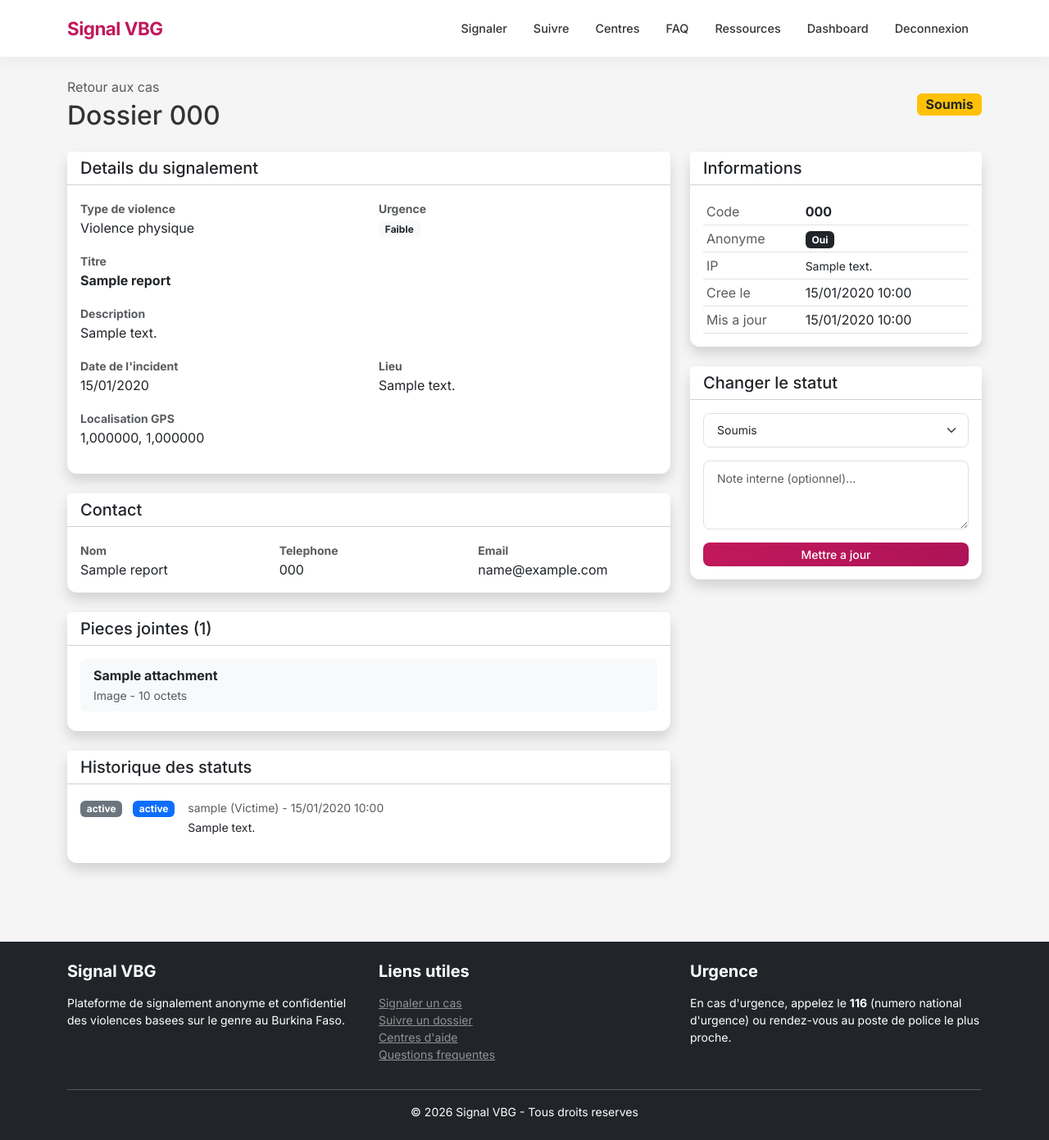
After one commit to Isaac-code-ux643/signal-vbg, a Django app: page /tableau-de-bord/cas/1/ in a window 1280 px wide. The commit adds this page. Shown: the whole page at 82% size. Run offline with Django 5.2, Linux system fonts and the light colour scheme; a user stored in the database is signed in; tables that the repository leaves empty hold one stand-in row (values such as "Sample post").

Commit message:
Add case management dashboard: list, filters, detail, status change

```diff
--- /dev/null
+++ b/apps/dashboard/templates/dashboard/case_detail.html
@@ -0,0 +1,225 @@
+{% extends 'base.html' %}
+
+{% block title %}Cas {{ report.tracking_code }} - Tableau de bord{% endblock %}
+
+{% block content %}
+<div class="d-flex justify-content-between align-items-center mb-4">
+    <div>
+        <a href="{% url 'dashboard:cases' %}" class="text-decoration-none text-muted">
+            <i class="bi bi-arrow-left"></i> Retour aux cas
+        </a>
+        <h2 class="mt-1 mb-0">Dossier {{ report.tracking_code }}</h2>
+    </div>
+    <div>
+        {% if report.status == 'submitted' %}
+            <span class="badge bg-warning text-dark fs-6">{{ report.get_status_display }}</span>
+        {% elif report.status == 'under_review' %}
+            <span class="badge bg-info fs-6">{{ report.get_status_display }}</span>
+        {% elif report.status == 'in_progress' %}
+            <span class="badge bg-primary fs-6">{{ report.get_status_display }}</span>
+        {% elif report.status == 'resolved' %}
+            <span class="badge bg-success fs-6">{{ report.get_status_display }}</span>
+        {% elif report.status == 'closed' %}
+            <span class="badge bg-secondary fs-6">{{ report.get_status_display }}</span>
+        {% elif report.status == 'rejected' %}
+            <span class="badge bg-danger fs-6">{{ report.get_status_display }}</span>
+        {% endif %}
+    </div>
+</div>
+
+<div class="row">
+    <div class="col-lg-8">
+        <div class="card shadow mb-4">
+            <div class="card-header bg-white">
+                <h5 class="mb-0"><i class="bi bi-file-text"></i> Details du signalement</h5>
+            </div>
+            <div class="card-body">
+                <div class="row mb-3">
+                    <div class="col-md-6">
+                        <label class="small fw-bold text-muted">Type de violence</label>
+                        <p class="mb-0">{{ report.get_vbg_type_display }}</p>
+                    </div>
+                    <div class="col-md-6">
+                        <label class="small fw-bold text-muted">Urgence</label>
+                        <p class="mb-0">
+                            {% if report.urgency == 'critical' %}
+                                <span class="badge bg-danger">{{ report.get_urgency_display }}</span>
+                            {% elif report.urgency == 'high' %}
+                                <span class="badge bg-warning text-dark">{{ report.get_urgency_display }}</span>
+                            {% elif report.urgency == 'medium' %}
+                                <span class="badge bg-info">{{ report.get_urgency_display }}</span>
+                            {% else %}
+                                <span class="badge bg-light text-dark">{{ report.get_urgency_display }}</span>
+                            {% endif %}
+                        </p>
+                    </div>
+                </div>
+
+                <div class="mb-3">
+                    <label class="small fw-bold text-muted">Titre</label>
+                    <p class="mb-0 fw-bold">{{ report.title }}</p>
+                </div>
+
+                <div class="mb-3">
+                    <label class="small fw-bold text-muted">Description</label>
+                    <p class="mb-0" style="white-space: pre-wrap;">{{ report.description }}</p>
+                </div>
+
+                <div class="row mb-3">
+                    <div class="col-md-6">
+                        <label class="small fw-bold text-muted">Date de l'incident</label>
+                        <p class="mb-0">{{ report.date_of_incident|date:"d/m/Y" }}</p>
+                    </div>
+                    <div class="col-md-6">
+                        <label class="small fw-bold text-muted">Lieu</label>
+                        <p class="mb-0">{{ report.location_description|default:"Non precise" }}</p>
+                    </div>
+                </div>
+
+                {% if report.latitude and report.longitude %}
+                <div class="mb-3">
+                    <label class="small fw-bold text-muted">Localisation GPS</label>
+                    <p class="mb-0">{{ report.latitude }}, {{ report.longitude }}</p>
+                </div>
+                {% endif %}
+            </div>
+        </div>
+
+        {% if report.contact_name or report.contact_phone or report.contact_email %}
+        <div class="card shadow mb-4">
+            <div class="card-header bg-white">
+                <h5 class="mb-0"><i class="bi bi-person"></i> Contact</h5>
+            </div>
+            <div class="card-body">
+                <div class="row">
+                    {% if report.contact_name %}
+                    <div class="col-md-4">
+                        <label class="small fw-bold text-muted">Nom</label>
+                        <p class="mb-0">{{ report.contact_name }}</p>
+                    </div>
+                    {% endif %}
+                    {% if report.contact_phone %}
+                    <div class="col-md-4">
+                        <label class="small fw-bold text-muted">Telephone</label>
+                        <p class="mb-0">{{ report.contact_phone }}</p>
+                    </div>
+                    {% endif %}
+                    {% if report.contact_email %}
+                    <div class="col-md-4">
+                        <label class="small fw-bold text-muted">Email</label>
+                        <p class="mb-0">{{ report.contact_email }}</p>
+                    </div>
+                    {% endif %}
+                </div>
+            </div>
+        </div>
+        {% endif %}
+
+        {% if attachments %}
+        <div class="card shadow mb-4">
+            <div class="card-header bg-white">
+                <h5 class="mb-0"><i class="bi bi-paperclip"></i> Pieces jointes ({{ attachments|length }})</h5>
+            </div>
+            <div class="card-body">
+                {% for att in attachments %}
+                <div class="d-flex align-items-center p-2 mb-2 bg-light rounded">
+                    <i class="bi bi-file-earmark me-2 fs-4 text-primary"></i>
+                    <div>
+                        <span class="fw-bold">{{ att.original_name }}</span>
+                        <br><small class="text-muted">{{ att.get_file_type_display }} - {{ att.file_size }} octets</small>
+                    </div>
+                </div>
+                {% endfor %}
+            </div>
+        </div>
+        {% endif %}
+
+        {% if history %}
+        <div class="card shadow mb-4">
+            <div class="card-header bg-white">
+                <h5 class="mb-0"><i class="bi bi-clock-history"></i> Historique des statuts</h5>
+            </div>
+            <div class="card-body">
+                {% for h in history %}
+                <div class="d-flex mb-3 {% if not forloop.last %}pb-3 border-bottom{% endif %}">
+                    <div class="me-3">
+                        <span class="badge bg-secondary">{{ h.old_status }}</span>
+                        <i class="bi bi-arrow-right mx-1"></i>
+                        <span class="badge bg-primary">{{ h.new_status }}</span>
+                    </div>
+                    <div>
+                        <small class="text-muted">
+                            {{ h.changed_by|default:"Systeme" }} - {{ h.changed_at|date:"d/m/Y H:i" }}
+                        </small>
+                        {% if h.comment %}
+                        <br><small>{{ h.comment }}</small>
+                        {% endif %}
+                    </div>
+                </div>
+                {% endfor %}
+            </div>
+        </div>
+        {% endif %}
+    </div>
+
+    <div class="col-lg-4">
+        <div class="card shadow mb-4">
+            <div class="card-header bg-white">
+                <h5 class="mb-0"><i class="bi bi-info-circle"></i> Informations</h5>
+            </div>
+            <div class="card-body">
+                <table class="table table-sm mb-0">
+                    <tr>
+                        <td class="text-muted">Code</td>
+                        <td class="fw-bold">{{ report.tracking_code }}</td>
+                    </tr>
+                    <tr>
+                        <td class="text-muted">Anonyme</td>
+                        <td>{% if report.is_anonymous %}<span class="badge bg-dark">Oui</span>{% else %}Non{% endif %}</td>
+                    </tr>
+                    <tr>
+                        <td class="text-muted">IP</td>
+                        <td><small>{{ report.ip_address|default:"N/A" }}</small></td>
+                    </tr>
+                    <tr>
+                        <td class="text-muted">Cree le</td>
+                        <td>{{ report.created_at|date:"d/m/Y H:i" }}</td>
+                    </tr>
+                    <tr>
+                        <td class="text-muted">Mis a jour</td>
+                        <td>{{ report.updated_at|date:"d/m/Y H:i" }}</td>
+                    </tr>
+                </table>
+            </div>
+        </div>
+
+        <div class="card shadow mb-4">
+            <div class="card-header bg-white">
+                <h5 class="mb-0"><i class="bi bi-arrow-repeat"></i> Changer le statut</h5>
+            </div>
+            <div class="card-body">
+                <form method="post" action="{% url 'dashboard:case_update_status' report.pk %}">
+                    {% csrf_token %}
+                    <div class="mb-3">
+                        <select name="status" class="form-select form-select-sm">
+                            <option value="submitted" {% if report.status == 'submitted' %}selected{% endif %}>Soumis</option>
+                            <option value="under_review" {% if report.status == 'under_review' %}selected{% endif %}>En cours d'examen</option>
+                            <option value="in_progress" {% if report.status == 'in_progress' %}selected{% endif %}>En cours de traitement</option>
+                            <option value="resolved" {% if report.status == 'resolved' %}selected{% endif %}>Resolu</option>
+                            <option value="closed" {% if report.status == 'closed' %}selected{% endif %}>Ferme</option>
+                            <option value="rejected" {% if report.status == 'rejected' %}selected{% endif %}>Rejete</option>
+                        </select>
+                    </div>
+                    <div class="mb-3">
+                        <textarea name="note" class="form-control form-control-sm" rows="3"
+                                  placeholder="Note interne (optionnel)..."></textarea>
+                    </div>
+                    <button type="submit" class="btn btn-primary btn-sm w-100">
+                        <i class="bi bi-check-lg"></i> Mettre a jour
+                    </button>
+                </form>
+            </div>
+        </div>
+    </div>
+</div>
+{% endblock %}
--- a/apps/dashboard/urls.py
+++ b/apps/dashboard/urls.py
@@ -5,6 +5,9 @@ app_name = 'dashboard'
 
 urlpatterns = [
     path('', views.dashboard_home, name='home'),
+    path('cas/', views.cases_list, name='cases'),
+    path('cas/<int:report_id>/', views.case_detail, name='case_detail'),
+    path('cas/<int:report_id>/statut/', views.case_update_status, name='case_update_status'),
     path('api/type/', views.reports_by_type, name='type_stats'),
     path('api/monthly/', views.reports_by_month, name='monthly_stats'),
     path('api/status/', views.reports_by_status, name='status_stats'),
--- a/apps/dashboard/views.py
+++ b/apps/dashboard/views.py
@@ -1,10 +1,10 @@
-from django.shortcuts import render
+from django.shortcuts import render, redirect, get_object_or_404
 from django.contrib.auth.decorators import login_required
+from django.contrib import messages
 from django.http import JsonResponse
-from django.db.models import Count
-from django.db.models.functions import TruncMonth
+from django.db.models import Count, Q
 from apps.reports.models import Report
-from apps.centers.models import SupportCenter
+from .permissions import coordinator_required
 
 
 @login_required
@@ -14,10 +14,95 @@ def dashboard_home(request):
         'pending_reports': Report.objects.filter(status='submitted').count(),
         'resolved_reports': Report.objects.filter(status='resolved').count(),
         'critical_reports': Report.objects.filter(urgency='critical').count(),
-        'total_centers': SupportCenter.objects.filter(is_active=True).count(),
+        'total_centers': 19,
         'recent_reports': Report.objects.all()[:10],
     }
     return render(request, 'dashboard/home.html', context)
+
+
+@login_required
+def cases_list(request):
+    qs = Report.objects.select_related('reporter').prefetch_related('attachments').all()
+
+    status = request.GET.get('status', '')
+    vbg_type = request.GET.get('type', '')
+    urgency = request.GET.get('urgency', '')
+    q = request.GET.get('q', '')
+
+    if status:
+        qs = qs.filter(status=status)
+    if vbg_type:
+        qs = qs.filter(vbg_type=vbg_type)
+    if urgency:
+        qs = qs.filter(urgency=urgency)
+    if q:
+        qs = qs.filter(
+            Q(tracking_code__icontains=q) |
+            Q(title__icontains=q) |
+            Q(description__icontains=q)
+        )
+
+    stats = {
+        'total': Report.objects.count(),
+        'submitted': Report.objects.filter(status='submitted').count(),
+        'under_review': Report.objects.filter(status='under_review').count(),
+        'in_progress': Report.objects.filter(status='in_progress').count(),
+        'resolved': Report.objects.filter(status='resolved').count(),
+        'closed': Report.objects.filter(status='closed').count(),
+    }
+
+    context = {
+        'reports': qs[:50],
+        'stats': stats,
+        'current_status': status,
+        'current_type': vbg_type,
+        'current_urgency': urgency,
+        'current_q': q,
+    }
+    return render(request, 'dashboard/cases.html', context)
+
+
+@login_required
+def case_detail(request, report_id):
+    report = get_object_or_404(Report, pk=report_id)
+    context = {
+        'report': report,
+        'history': report.status_history.all(),
+        'attachments': report.attachments.all(),
+    }
+    return render(request, 'dashboard/case_detail.html', context)
+
+
+@login_required
+def case_update_status(request, report_id):
+    if request.method == 'POST':
+        report = get_object_or_404(Report, pk=report_id)
+        new_status = request.POST.get('status', '')
+        note = request.POST.get('note', '')
+
+        valid_statuses = [s[0] for s in Report.STATUS_CHOICES]
+        if new_status in valid_statuses:
+            old_status = report.get_status_display()
+            report.status = new_status
+            report.save()
+
+            from apps.tracking.models import StatusHistory
+            StatusHistory.objects.create(
+                report=report,
+                old_status=old_status,
+                new_status=report.get_status_display(),
+                changed_by=request.user,
+                comment=note,
+            )
+
+            messages.success(
+                request,
+                f'Statut du dossier {report.tracking_code} mis a jour : {report.get_status_display()}'
+            )
+        else:
+            messages.error(request, 'Statut invalide.')
+
+    return redirect('dashboard:case_detail', report_id=report_id)
 
 
 @login_required
@@ -28,6 +113,7 @@ def reports_by_type(request):
 
 @login_required
 def reports_by_month(request):
+    from django.db.models.functions import TruncMonth
     data = (
         Report.objects
         .annotate(month=TruncMonth('created_at'))
```
Also changed, not shown: apps/dashboard/templates/dashboard/cases.html (added, +183 -0 lines), apps/dashboard/templates/dashboard/home.html (+8 -1 lines).
